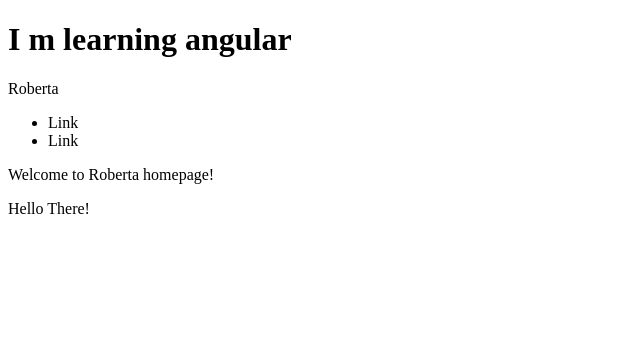
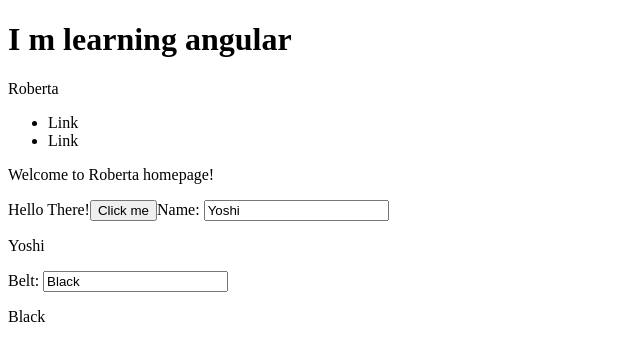
Before and after one commit to roberta-fiume/learning-angular, an Angular app: page / in a window 1280 px wide. Shown: the top 360 px of the page, without its empty margins (0-640 px from the left). Built offline with nearby package versions, Linux system fonts and the light colour scheme.

Commit message:
learning data binding

```diff
--- a/src/app/app.module.ts
+++ b/src/app/app.module.ts
@@ -4,6 +4,7 @@ import { BrowserModule } from '@angular/platform-browser';
 import { AppRoutingModule } from './app-routing.module';
 import { AppComponent } from './app.component';
 import { HomeComponent } from './home/home.component';
+import { FormsModule }   from '@angular/forms';
 
 @NgModule({
   declarations: [
@@ -12,7 +13,8 @@ import { HomeComponent } from './home/home.component';
   ],
   imports: [
     BrowserModule,
-    AppRoutingModule
+    AppRoutingModule,
+    FormsModule
   ],
   providers: [],
   bootstrap: [AppComponent]
--- a/src/app/home/home.component.html
+++ b/src/app/home/home.component.html
@@ -1,3 +1,23 @@
 <p> {{ homeTitle }}</p>
 
 <ng-content></ng-content>
+
+<!-- property binding  1st way -->
+<!-- <input [value]="myString" />
+<input [required]="myBoolean" /> -->
+
+<!-- property binding  2nd way -->
+<!-- <input value="{{ myString }}" />
+<input required=" {{ myBoolean }} " /> -->
+
+<button (click)="alertMe('Hey I woork!')"> Click me </button>
+
+
+<label for="name">Name: </label>
+<input [(ngModel)]="ninja.name">
+<p> {{ ninja.name }}</p>
+
+
+<label for="belt">Belt: </label>
+<input [(ngModel)]="ninja.belt">
+<p> {{ ninja.belt }}</p>
--- a/src/app/home/home.component.ts
+++ b/src/app/home/home.component.ts
@@ -7,6 +7,17 @@ import { Component, OnInit } from '@angular/core';
 })
 export class HomeComponent implements OnInit {
   homeTitle = "Welcome to Roberta homepage!";
+  myString = "I like chicken";
+  myBoolean = true;
+
+  alertMe(val: any) {
+    alert(val);
+  }
+
+  ninja = {
+    name: "Yoshi",
+    belt: "Black"
+  }
 
   constructor() { }
 
```
